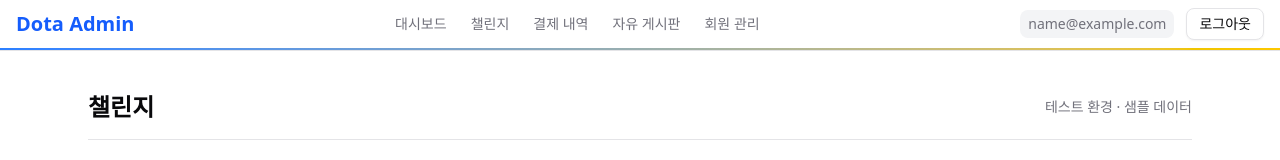
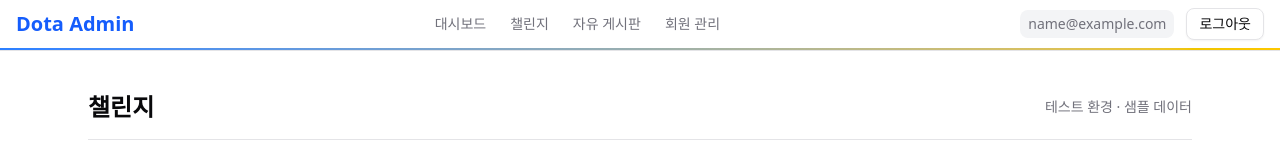
Before and after one commit to dota-pilot1/dota-admin-front, a Next.js app: page /challenge in a window 1280 px wide. Shown: the top 160 px of the page. Built offline with nearby package versions, Linux system fonts and the light colour scheme; no server answers; sample sign-in values are in the browser's storage.

Commit message:
update for 결제1

```diff
--- a/src/app/challenge/page.tsx
+++ b/src/app/challenge/page.tsx
@@ -116,8 +116,9 @@ export default function ChallengePage() {
         // Prefer PortOne v2 SDK if available
         const PortOne = (window as any).PortOne;
         if (PortOne?.requestPayment) {
-            // Process payments sequentially per recipient for clearer approval flow
-            for (const r of recipients) {
+            // For now, process only the first recipient to avoid repeated popups
+            const targets = recipients.slice(0, 1);
+            for (const r of targets) {
                 try {
                     const paymentId = `pay_${Date.now()}_${r.id}`;
                     if (process.env.NODE_ENV !== "production") {
--- a/src/widgets/header/ui/AppHeaderClient.tsx
+++ b/src/widgets/header/ui/AppHeaderClient.tsx
@@ -60,12 +60,6 @@ export function AppHeaderClient() {
                             챌린지
                         </Link>
                         <Link
-                            href="/payments"
-                            className="text-sm font-medium text-muted-foreground hover:text-foreground transition-colors"
-                        >
-                            결제 내역
-                        </Link>
-                        <Link
                             href="/freeboard"
                             className="text-sm font-medium text-muted-foreground hover:text-foreground transition-colors"
                         >
```
